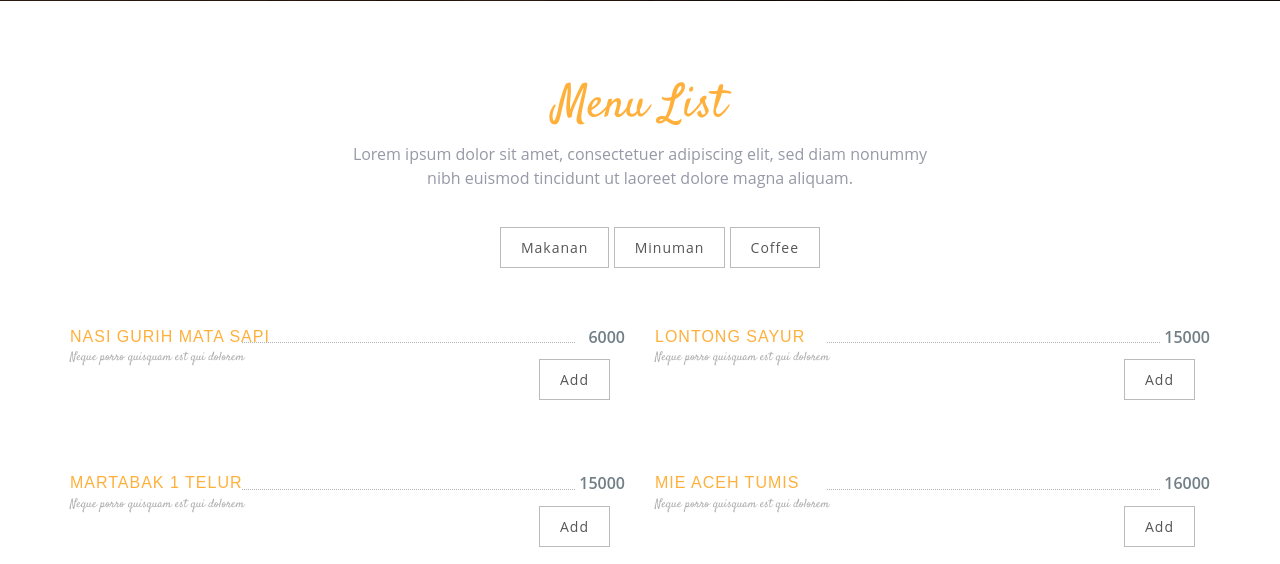
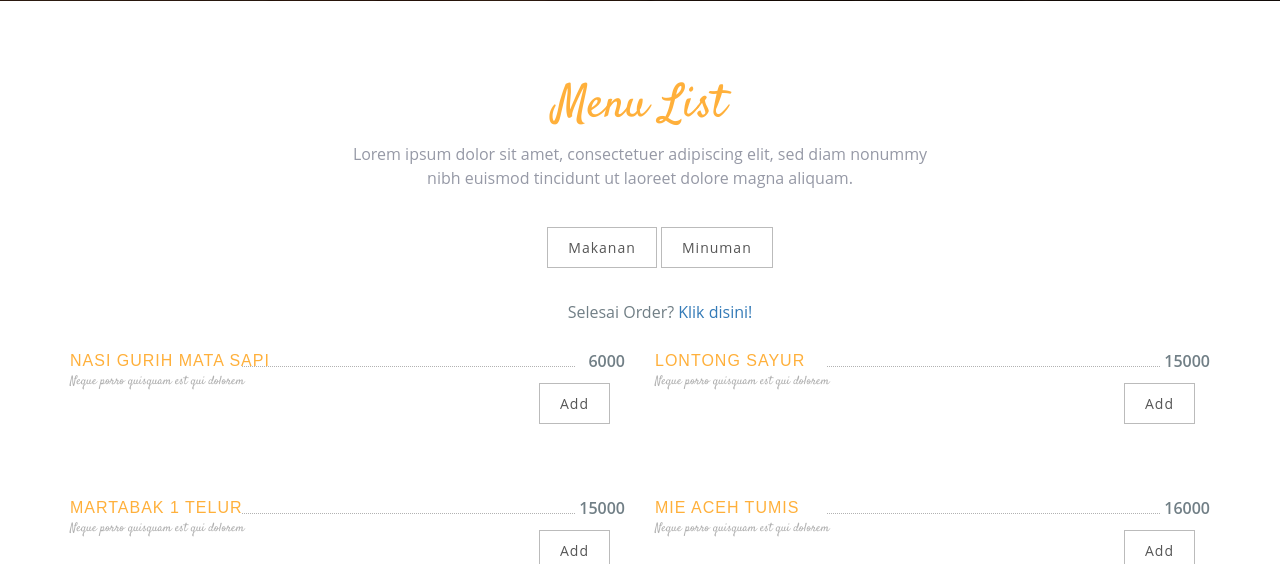
Before and after one commit to tyshafira/ProyekRPL-D-Let-sOrderHere, a PHP site: page /index.php in a window 1280 px wide. Shown: the part 629-1193 px from the top of the page. Run offline with PHP 8.4, Linux system fonts and the light colour scheme; data comes from the database, SQL or seed files in the repository; some web fonts are replaced.

Commit message:
ini proses pemesanan fix

```diff
--- a/index.php
+++ b/index.php
@@ -6,10 +6,17 @@ session_start();
 <?php
       //logout
       if(isset($_GET['logOut'])) {
-        session_destroy();
-        unset($_SESSION['User']);
-        header('location : index.php');
-
+        $meja_pel = (int)$_SESSION['User'];
+        $del_mejaAktif = "DELETE FROM `meja_aktif` WHERE no_meja_aktif = '$meja_pel'";
+        $syntax_del = mysqli_query($link,$del_mejaAktif);
+        if($syntax_del){
+          session_destroy();
+          unset($_SESSION['User']);
+          header('location : index.php');
+        }
+        else{
+          die(mysqli_error($link));
+        }
       }
     ?>
 
@@ -44,7 +51,7 @@ session_start();
 
             <a href="#">History</a>
             <a href="#menu-list">Menu</a>
-            <a href="#">Your Order</a>
+            <a href="#myorder">Your Order</a>
             <a href="#">Admin</a>
           </div>
           <!-- Use any element to open the sidenav -->
@@ -64,7 +71,6 @@ session_start();
                 echo "<p><a target=\"_blank\" class=\"btn btn-outline-white btn-lg ftco-animate\" data-toggle=\"modal\" data-target=\"#myModal\">Login</a></p>";
               }
             ?>
-            <!--<p><a href="https://free-template.co/" target="_blank" class="btn btn-outline-white btn-lg ftco-animate" data-toggle="modal" data-target="#myModal">Login</a></p>-->
           </div>
         </div>
       </div>
@@ -87,7 +93,8 @@ session_start();
 
             <li><a class="filter" data-filter=".makanan">Makanan</a></li>
             <li><a class="filter" data-filter=".minuman">Minuman</a></li>
-            <li><a class="filter" data-filter=".coffee">Coffee</a></li>
+            <!--<li><a class="filter" data-filter=".coffee">Coffee</a></li>-->
+            <p>Selesai Order? <a href="index.php#myorder">Klik disini!</a></p>
 
           </ul>
         </div>
@@ -134,7 +141,7 @@ session_start();
 
         echo "<div class=\"col-md-12  text-right\" id=\"menu-flters\">";
           echo "<ul>";
-            echo "<li><a class=\"filter btn-addorder\" idMenu=\"$data[id_menu]\" nmMenu=\"$data[nama_menu]\" data-filter=\".tambah\">Add</a></li>" ;
+            echo "<li><a class=\"filter btn-addorder\" idMenu=\"$data[id_menu]\" nmMenu=\"$data[nama_menu]\" data-filter=\".tambah\" data-toggle=\"modal\" data-target=\"#modal_menu\">Add</a></li>" ;
           echo "</ul>";
          echo "</div>";
             echo "</div>";
```
